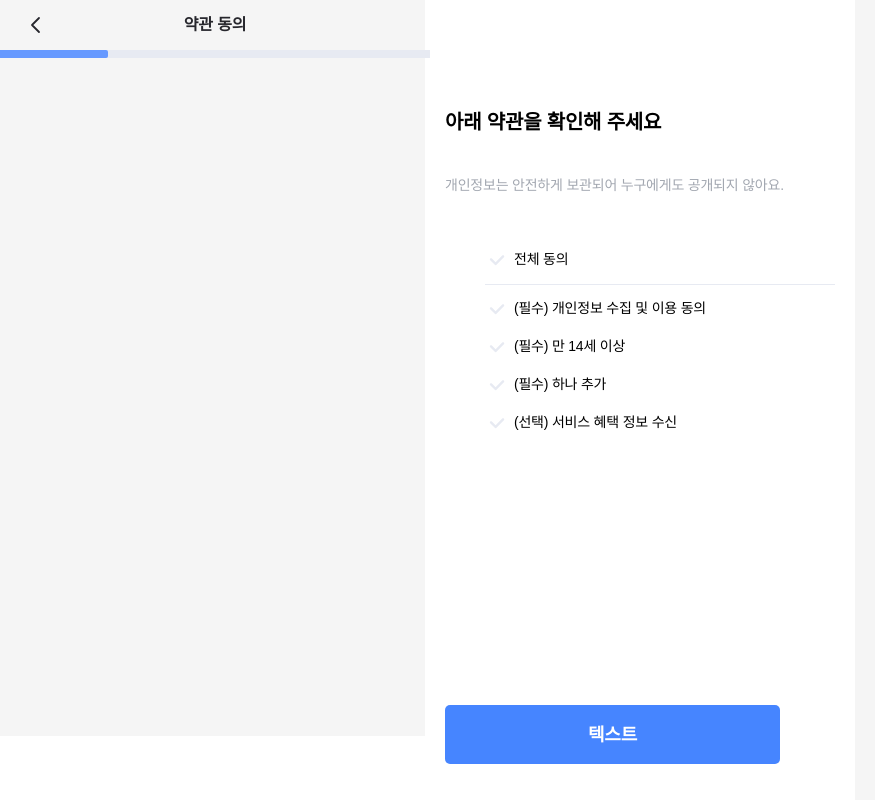
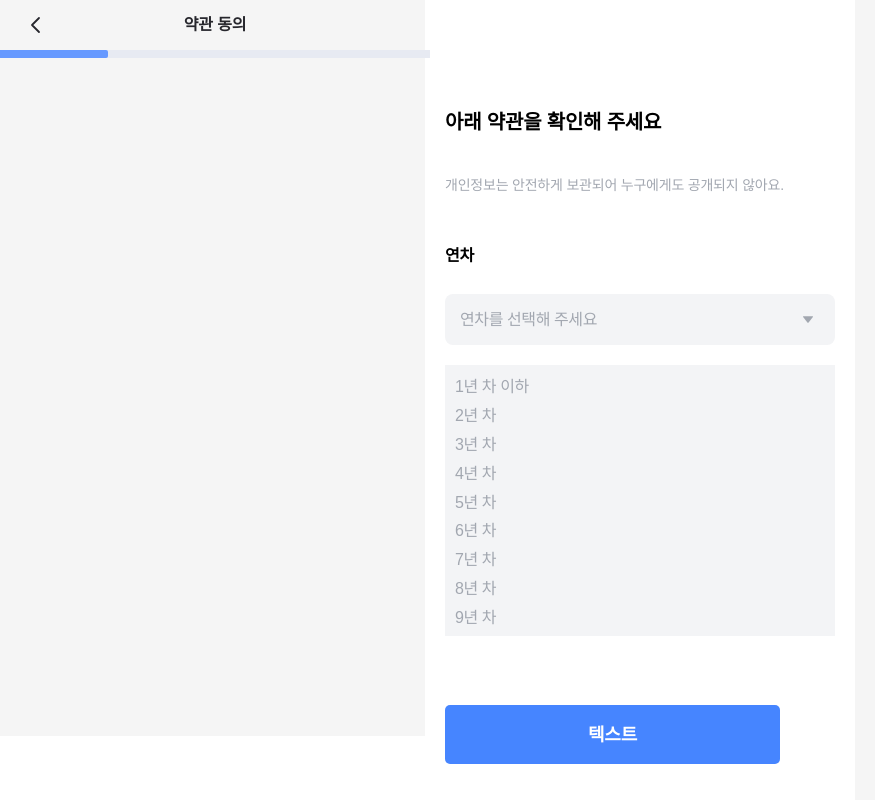
Before and after one commit to TEAM-SEONYAK/SEONYAK_CLIENT, a React (Vite) app: page /onboarding in a window 1280 px wide. Shown: the whole page, without its empty margins (0-875 px from the left). Built offline with nearby package versions, Linux system fonts and the light colour scheme; no server answers; a web font is replaced by a local one; what emotion-reset would draw is missing.

Commit message:
design: 공통 SelectBox 내 OptionList 부분 구현

```diff
--- a/src/pages/onboarding/OnboardingPage.tsx
+++ b/src/pages/onboarding/OnboardingPage.tsx
@@ -6,6 +6,7 @@ import Step약관동의 from './components/commonOnboarding/Step약관동의';
 import Step학과선택 from './components/commonOnboarding/Step학과선택';
 import Step학교선택 from './components/commonOnboarding/Step학교선택';
 import Layout from './components/Layout';
+import Step재직기간 from './components/seniorOnboarding/Step재직기간';
 import Step졸업인증 from './components/seniorOnboarding/Step졸업인증';
 
 const OnboardingPage = () => {
@@ -38,7 +39,7 @@ const OnboardingPage = () => {
 
   return (
     <Layout role={role} step={step} handleSetStep={handleSetStep}>
-      <Step />
+      <Step재직기간 />
     </Layout>
   );
 };
--- a/src/pages/onboarding/components/SelectBox.tsx
+++ b/src/pages/onboarding/components/SelectBox.tsx
@@ -1,6 +1,7 @@
 import { DropdownIc } from '@assets/svgs';
 import styled from '@emotion/styled';
 import { useState } from 'react';
+import { 연차_LIST } from '../constants';
 
 const SelectBox = () => {
   const PLACEHOLDER = '연차를 선택해 주세요';
@@ -12,6 +13,11 @@ const SelectBox = () => {
         <SelectBtn $isSelected={select !== PLACEHOLDER}>{PLACEHOLDER}</SelectBtn>
         <DropdownIcon />
       </SelectWrapper>
+      <OptionList>
+        {연차_LIST.map((el) => (
+          <li key={el}>{el}</li>
+        ))}
+      </OptionList>
     </Wrapper>
   );
 };
@@ -61,3 +67,20 @@ const DropdownIcon = styled(DropdownIc)`
 
   margin-right: 1rem;
 `;
+
+const OptionList = styled.ul`
+  display: flex;
+  flex-direction: column;
+  gap: 0.4rem;
+  overflow-y: scroll;
+
+  height: 27.1rem;
+  padding: 1rem;
+
+  background-color: ${({ theme }) => theme.colors.grayScaleLG1};
+
+  & > li {
+    color: ${({ theme }) => theme.colors.grayScaleMG2};
+    ${({ theme }) => theme.fonts.Title2_M_16};
+  }
+`;
--- a/src/pages/onboarding/constants.ts
+++ b/src/pages/onboarding/constants.ts
@@ -81,3 +81,19 @@ export const 약관_LIST = [
 ];
 
 export const ONBOARDING_HEADER = ['약관 동의', '개인정보 입력', '학교 인증', '재직 인증'];
+
+export const 연차_LIST = [
+  '1년 차 이하',
+  '2년 차',
+  '3년 차',
+  '4년 차',
+  '5년 차',
+  '6년 차',
+  '7년 차',
+  '8년 차',
+  '9년 차',
+  '10년 차',
+  '11년 차',
+  '12년 차',
+  '13년 차 이상',
+];
```
